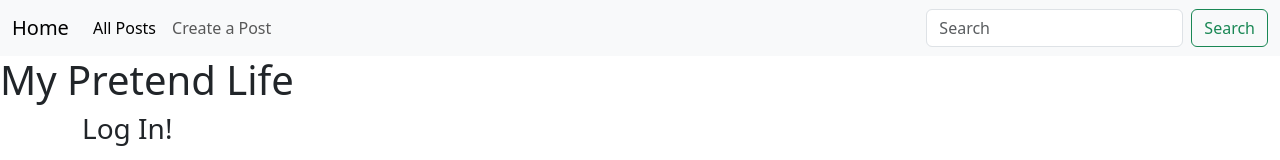
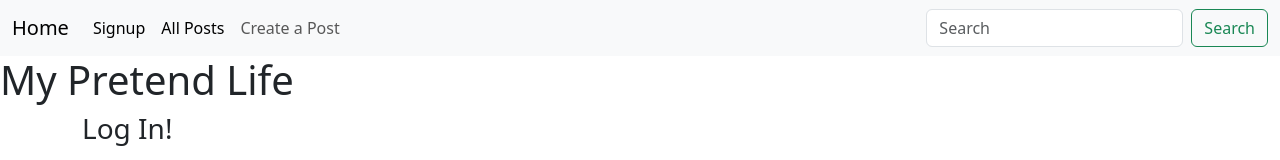
Before and after one commit to emilyjorgensen/blog-frontend, a React (Vite) app: page / in a window 1280 px wide. Shown: the top 160 px of the page. Built offline with nearby package versions, Linux system fonts and the light colour scheme; no server answers.

Commit message:
gives signup component its own route

```diff
--- a/package.json
+++ b/package.json
@@ -13,7 +13,8 @@
     "axios": "^1.6.0",
     "bootstrap": "^5.3.2",
     "react": "^18.2.0",
-    "react-dom": "^18.2.0"
+    "react-dom": "^18.2.0",
+    "react-router-dom": "^6.19.0"
   },
   "devDependencies": {
     "@types/react": "^18.2.15",
--- a/src/App.jsx
+++ b/src/App.jsx
@@ -1,14 +1,17 @@
 import { Content } from "./Content";
 import { Footer } from "./Footer";
 import { Header } from "./Header";
+import { BrowserRouter } from "react-router-dom";
 
 // cleans out other components
 function App() {
   return (
     <div>
-      <Header />
-      <Content />
-      <Footer />
+      <BrowserRouter>
+        <Header />
+        <Content />
+        <Footer />
+      </BrowserRouter>
     </div>
   );
 }
--- a/src/Content.jsx
+++ b/src/Content.jsx
@@ -1,10 +1,11 @@
 import axios from "axios";
 import { useState, useEffect } from "react";
+import { Routes, Route } from "react-router-dom";
+import { Signup } from "./Signup";
 import { PostsIndex } from "./PostsIndex";
 import { PostsNew } from "./PostsNew";
 import { PostsShow } from "./PostsShow";
 import { Modal } from "./Modal";
-import { Signup } from "./Signup";
 import { Login } from "./Login";
 import { LogoutLink } from "./LogoutLink";
 
@@ -71,6 +72,10 @@ export function Content() {
 
   return (
     <div className="container">
+      <Routes>
+        <Route path="/signup" element={<Signup />} />
+      </Routes>
+
       <h3>Log In!</h3>
       <Login />
       <LogoutLink />
--- a/src/Header.jsx
+++ b/src/Header.jsx
@@ -1,4 +1,5 @@
-// moved to separate file
+import { Link } from "react-router-dom";
+
 export function Header() {
   return (
     <header>
@@ -20,6 +21,11 @@ export function Header() {
           </a>
           <div className="collapse navbar-collapse" id="navbarTogglerDemo03">
             <ul className="navbar-nav me-auto mb-2 mb-lg-0">
+              <li className="nav-item">
+                <Link to="/signup" className="nav-link active" aria-current="page">
+                  Signup
+                </Link>
+              </li>
               <li className="nav-item">
                 <a className="nav-link active" aria-current="page" href="#posts-index">
                   All Posts
```
Also changed, not shown: 1 other file (tests, documents, lock files or other folders).
